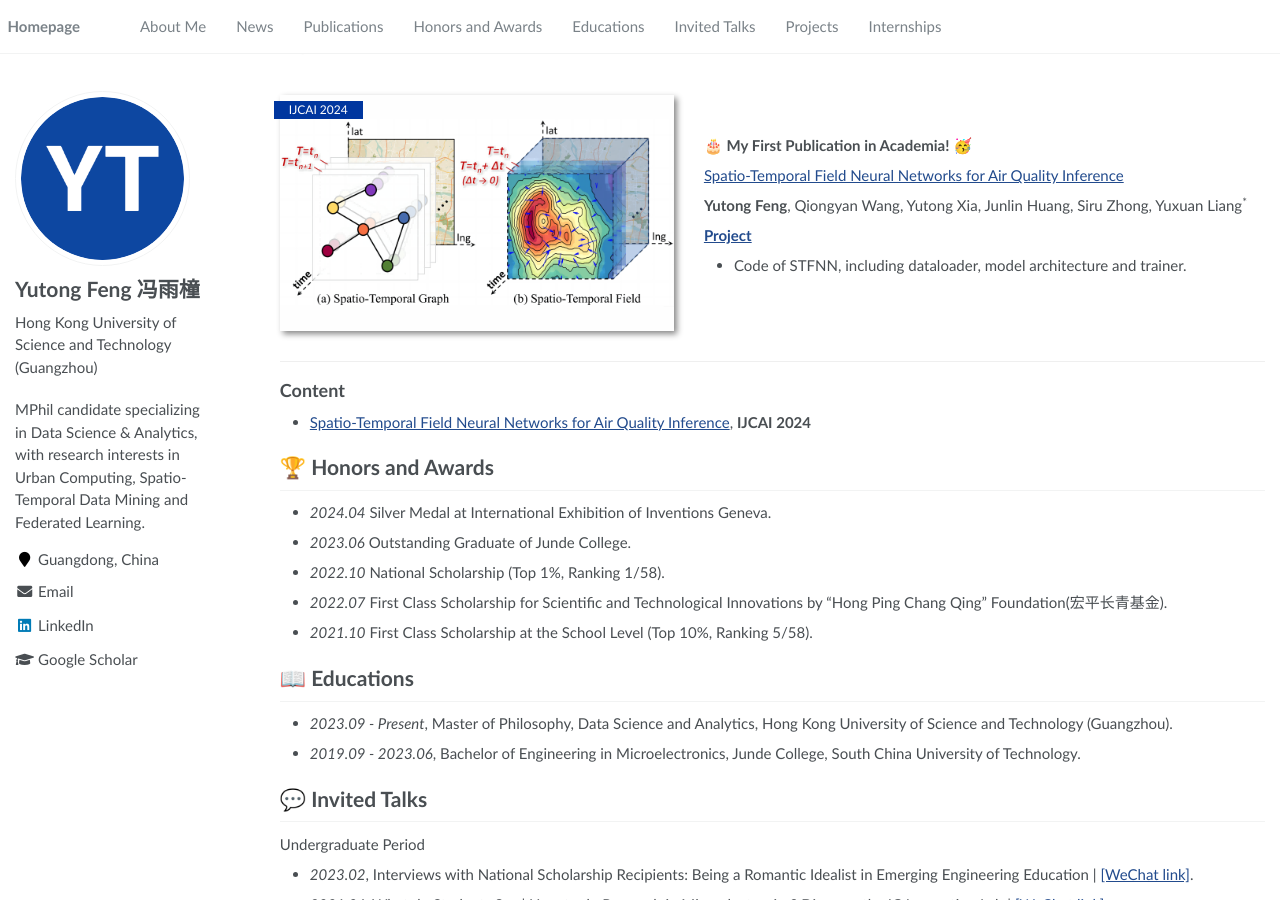
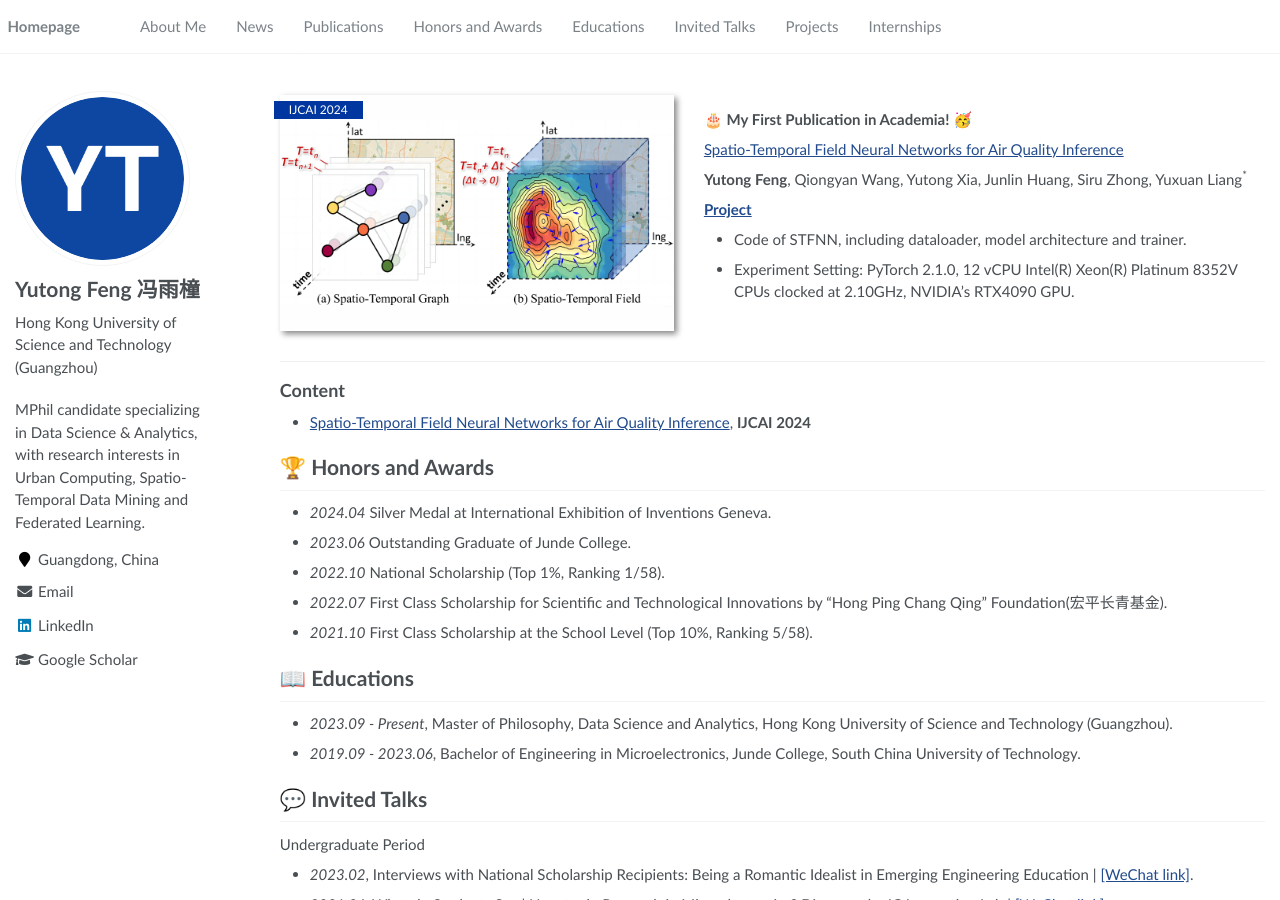
Before and after one commit to Yutong-Feng/yutong-feng.github.io, a Jekyll site: the page built from _pages/about.md, in a window 1280 px wide and 900 px high, scrolled down 914 px. Built offline with Jekyll 4.4.1, drawn with Linux system fonts in a browser that asks for light colours.

Commit message:
Modified placeholders.

```diff
--- a/_pages/about.md
+++ b/_pages/about.md
@@ -63,6 +63,7 @@ Yutong Feng
 
 [**Project**](https://github.com/Yutong-Feng/STFNN) <strong><span class='show_paper_citations' data='DhtAFkwAAAAJ:ALROH1vI_8AC'></span></strong>
 - Code of STFNN, including dataloader, model architecture and trainer.
+- Experiment Setting: PyTorch 2.1.0, 12 vCPU Intel(R) Xeon(R) Platinum 8352V CPUs clocked at 2.10GHz, NVIDIA's RTX4090 GPU.
 </div>
 </div>
 ## Content
```
